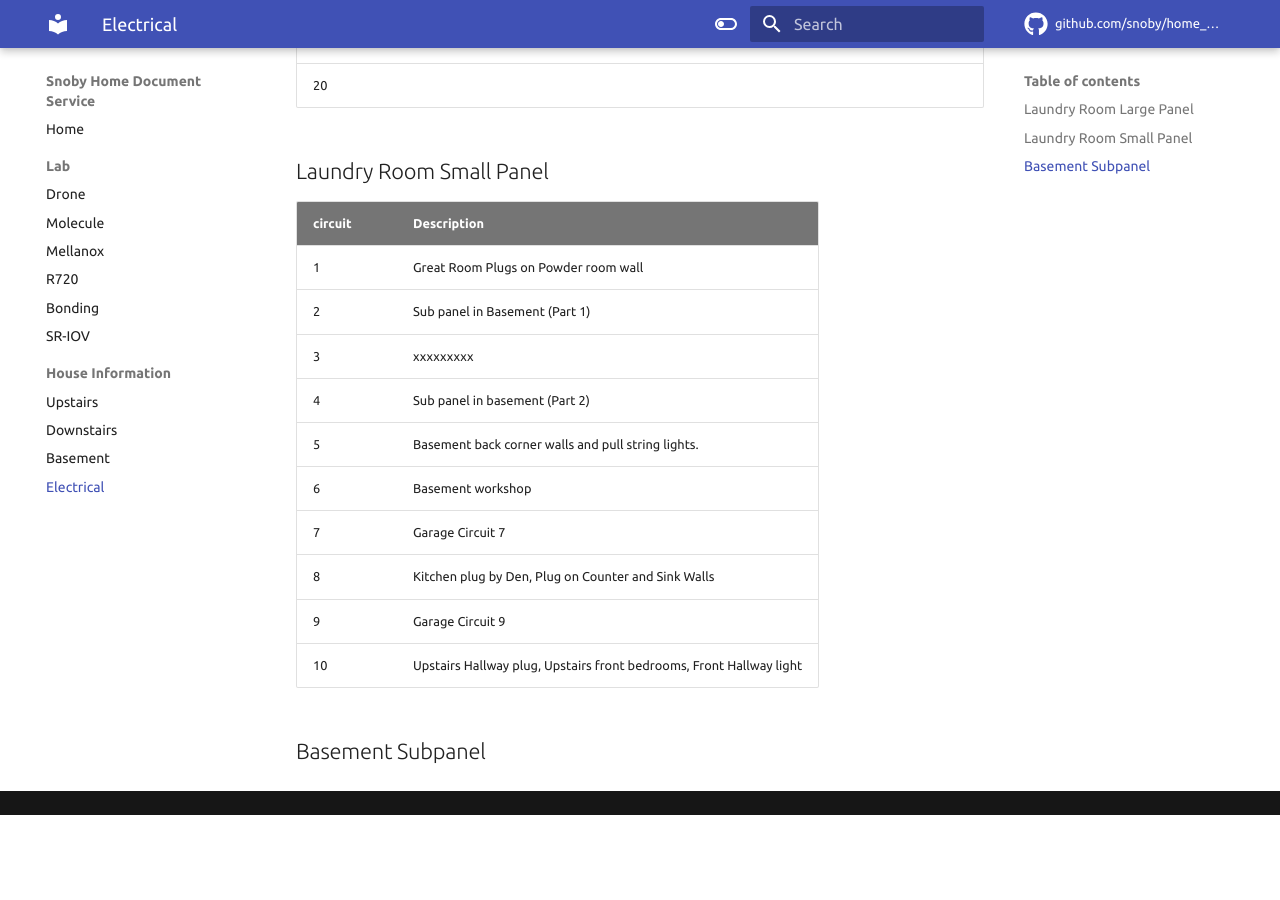
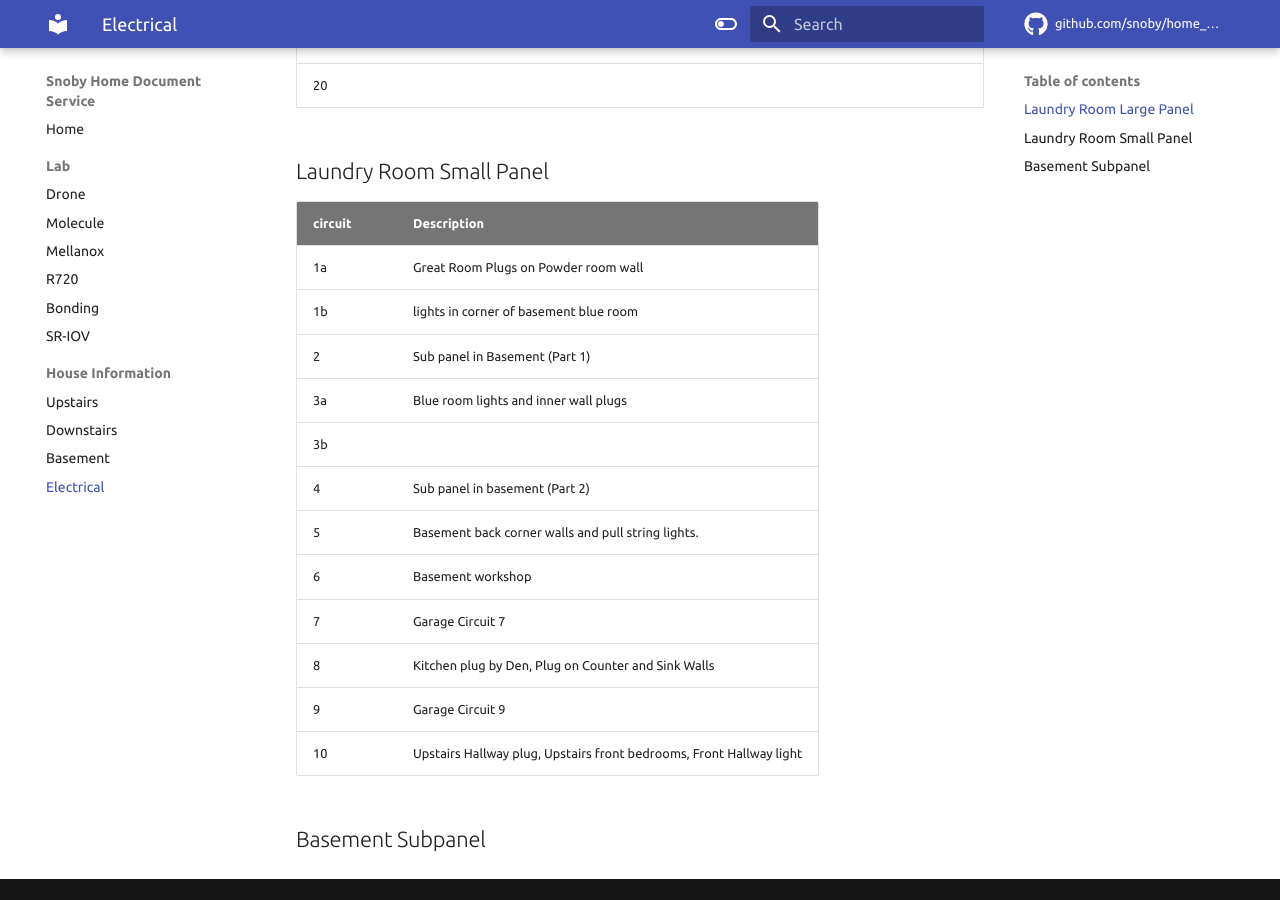
Before and after one commit to snoby/home_docs, an MkDocs documentation site: the page built from docs/rooms/electrical.md, in a window 1280 px wide and 900 px high, scrolled down 1073 px. Built offline with MkDocs 1.6.1 and Material for MkDocs 9.7.7, drawn with Linux system fonts in a browser that asks for light colours; comment, search, counter and statistics services are not loaded; before the commit the page ends 1888 px from its top, so only the background shows below that.

Commit message:
adding old files

```diff
--- a/docs/rooms/electrical.md
+++ b/docs/rooms/electrical.md
@@ -27,9 +27,11 @@
 ## Laundry Room Small Panel
 | circuit  | Description                                                         |
 |--------- |---------------------------------------------------------------------|
-| 1        |Great Room Plugs on Powder room wall                                  |
+| 1a       |Great Room Plugs on Powder room wall                                  |
+| 1b       | lights in corner of basement blue room                             |
 | 2        |Sub panel in Basement  (Part 1)                                               |
-| 3        | xxxxxxxxx                                                           |
+| 3a       | Blue room lights and inner wall plugs                               |
+| 3b       |
 | 4        |Sub panel in basement  (Part 2)                                                                   |
 | 5        | Basement back corner walls and pull string lights.                  |
 | 6        | Basement workshop                                                                    |
```
Also changed, not shown: docs/rooms/upstairs.md (+5 -0 lines), docs/files/alpaca.png (added), docs/files/card.jpg (added).
